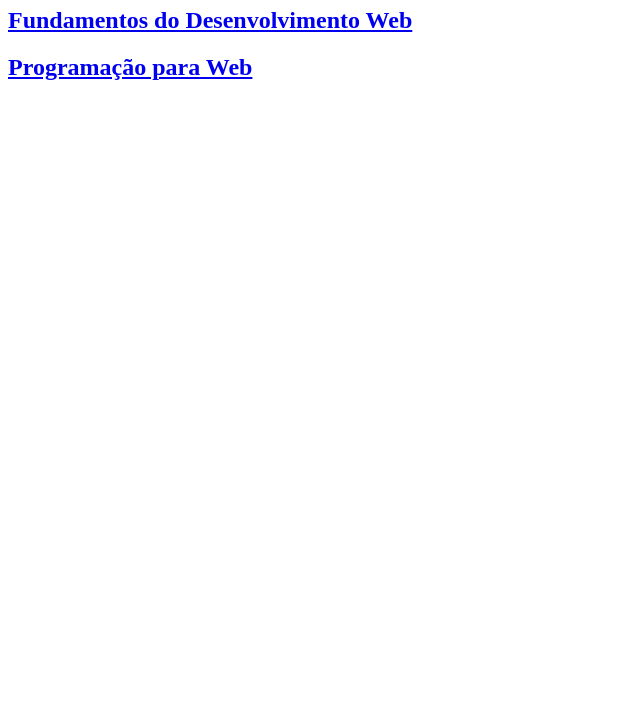
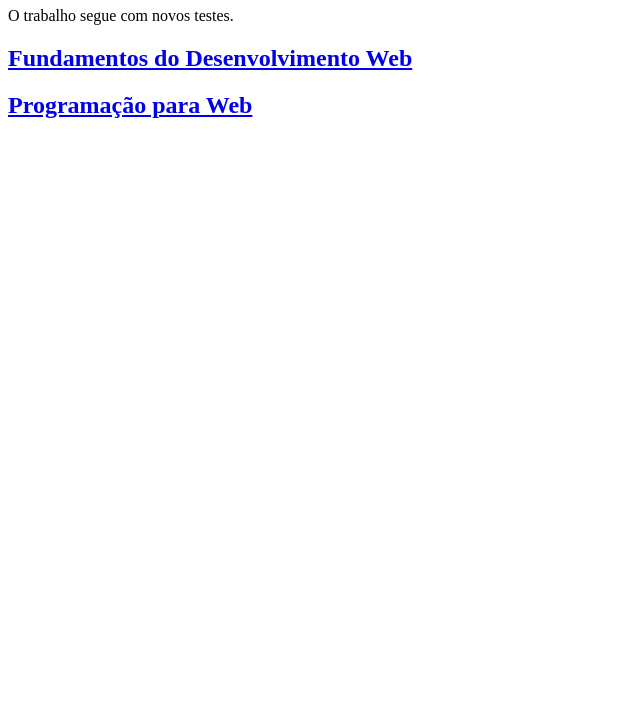
Before and after one commit to HugoECosta/DesenvolvedorWebProj1, a plain HTML site: page index.html in a window 1280 px wide. Shown: the part 73-800 px from the top of the page, without its empty margins (0-640 px from the left). Drawn offline with Linux system fonts and the light colour scheme.

Commit message:
nova atualização

```diff
--- a/index.html
+++ b/index.html
@@ -9,6 +9,7 @@
 </head>
 <body>
     <h1>Estudos Web</h1>
+    <p>O trabalho segue com novos testes.</p>
 
     <h2><a href="fundweb.html">Fundamentos do Desenvolvimento Web</a></h2>
     <h2><a href="progweb.html">Programação para Web</a></h2>
```
